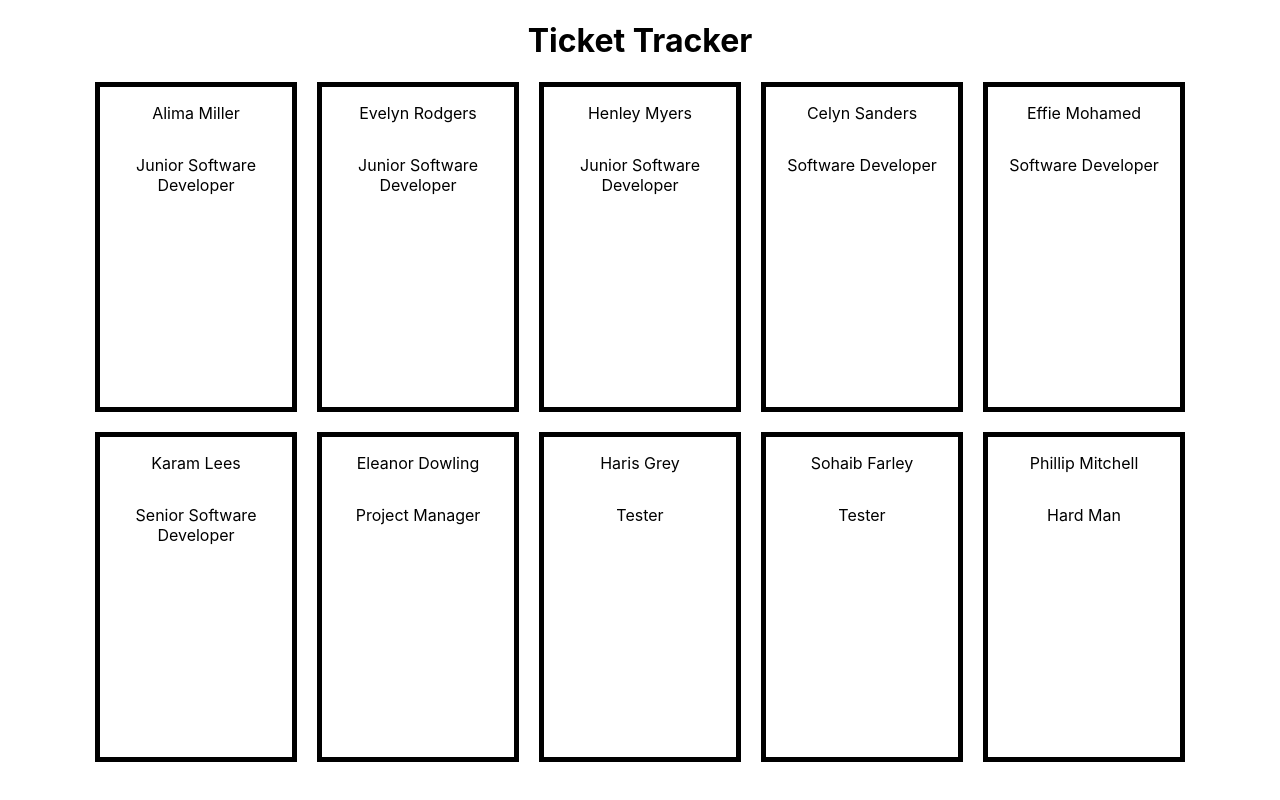
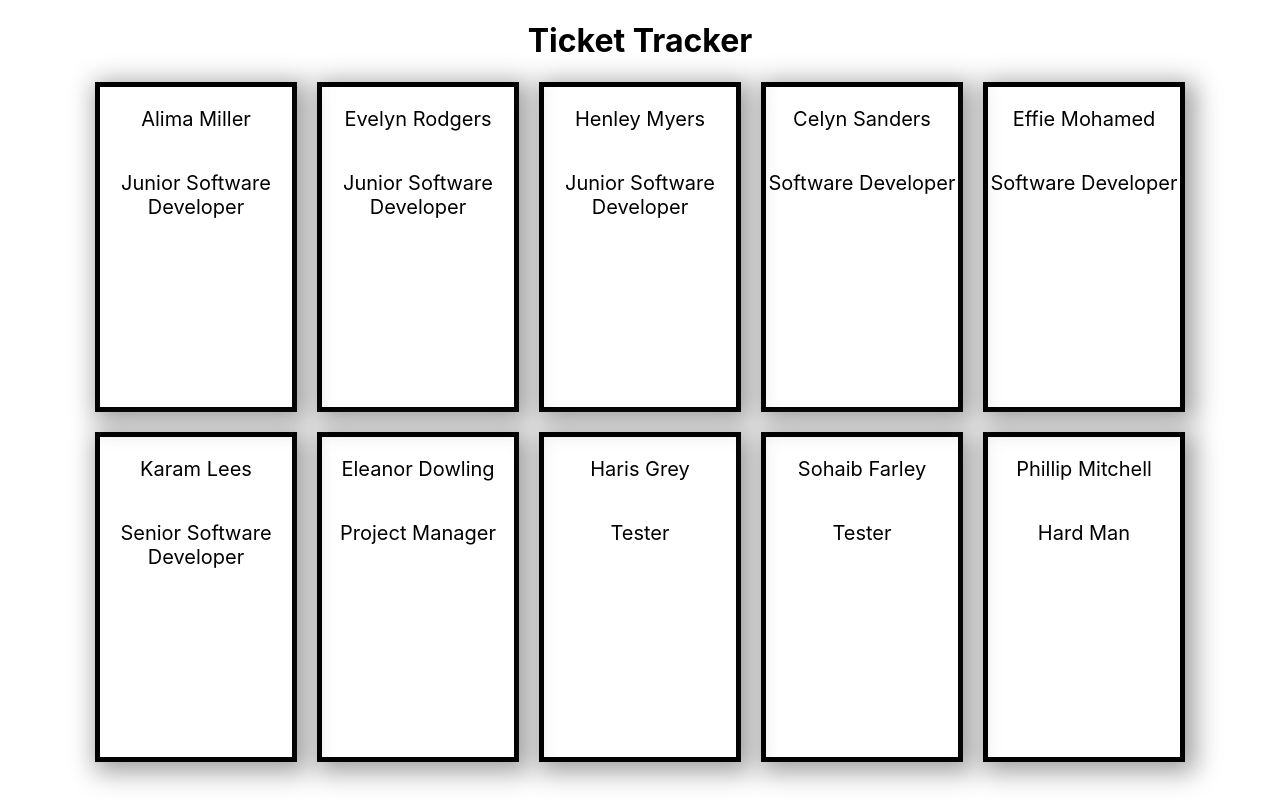
Before and after one commit to SalimAbdala27/Ticket-Tracker, a React (Create React App) app: page / in a window 1280 px wide. Built offline with nearby package versions, Linux system fonts and the light colour scheme.

Commit message:
styling done for now for card

```diff
--- a/src/components/OuterCard/OuterCard.jsx
+++ b/src/components/OuterCard/OuterCard.jsx
@@ -8,8 +8,8 @@ const OuterCard = (props) => {
     return (
         <>
             <div className="outercard">
-                <p>{team.name} </p>
-                <p>{team.role} </p>
+                <p className="outercard__label">{team.name} </p>
+                <p className="outercard__label">{team.role} </p>
             </div>
         </>
     )
--- a/src/components/OuterCard/OuterCard.scss
+++ b/src/components/OuterCard/OuterCard.scss
@@ -6,4 +6,8 @@
   justify-items: center;
   align-items: center;
   flex-direction: column;
+  box-shadow: 5px 5px 24px 5px #9E9E9E;
+  &__label{
+    font-size: 20px;
+  }
 }
```
